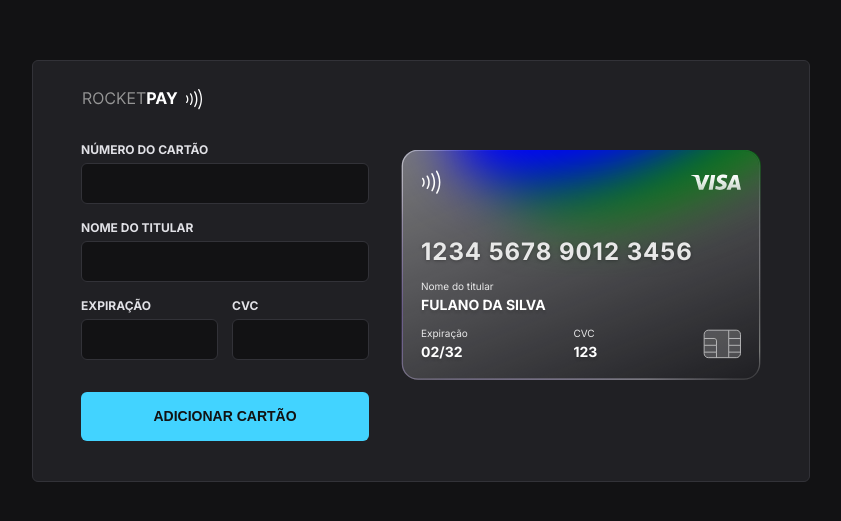
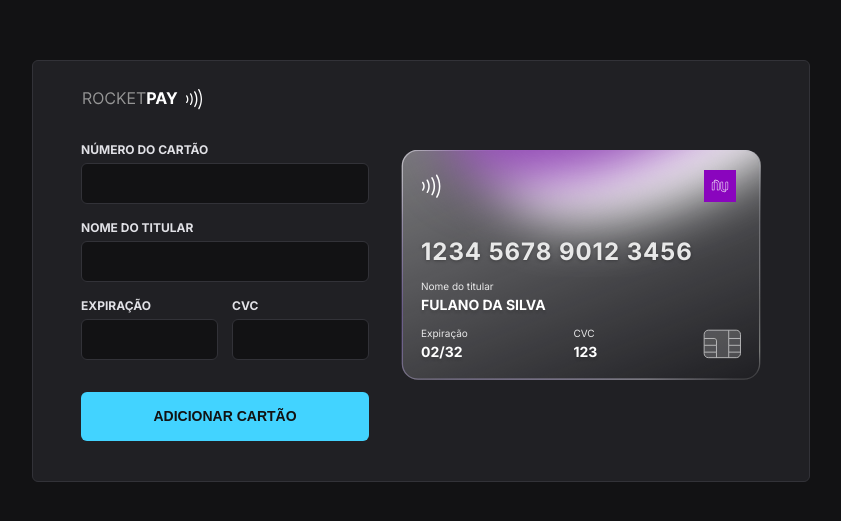
Before and after one commit to FilipiMachado/rocketpay-project, a website built with Vite: page index.html in a window 1280 px wide. Shown: the part 129-650 px from the top of the page, without its empty margins (219-1060 px from the left). Built offline with nearby package versions, Linux system fonts and the light colour scheme.

Commit message:
added more credit card options

```diff
--- a/index.html
+++ b/index.html
@@ -105,7 +105,7 @@
           <span><img src="/cc-icon.svg" alt="ícone padrão de cartão" /></span>
           <span
             ><img
-              src="/cc-visa.svg"
+              src="/cc-default.svg"
               alt="ícone do cartão de crédito selecionado"
           /></span>
         </div>
--- a/src/main.js
+++ b/src/main.js
@@ -6,11 +6,22 @@ const ccBgColor01 = document.querySelector(
 const ccBgColor02 = document.querySelector(
   ".cc-bg svg > g g:nth-child(2) path"
 );
-ccBgColor01.setAttribute("fill", "green");
-ccBgColor02.setAttribute("fill", "blue");
+const ccLogo = document.querySelector(".cc-logo span:nth-child(2) img");
 
-const colors = {
-  visa: ["#436D99", "#2D57F2"],
-  mastercard: ["#DF6F29", "#C69347"],
-  default: ["black", "grey"],
-};
+function setCardType(type) {
+  const colors = {
+    visa: ["#436D99", "#2D57F2"],
+    mastercard: ["#DF6F29", "#C69347"],
+    elo: ["#00A4E0", "#EF4223"],
+    nubank: ["#fff", "#944CB7"],
+    default: ["black", "grey"],
+  };
+
+  ccBgColor01.setAttribute("fill", colors[type][0]);
+  ccBgColor02.setAttribute("fill", colors[type][1]);
+  ccLogo.setAttribute("src", `cc-${type}.svg`);
+}
+
+setCardType("nubank");
+
+globalThis.setCardType = setCardType;
```
Also changed, not shown: public/cc-elo.svg (added), public/cc-nubank.svg (added).
